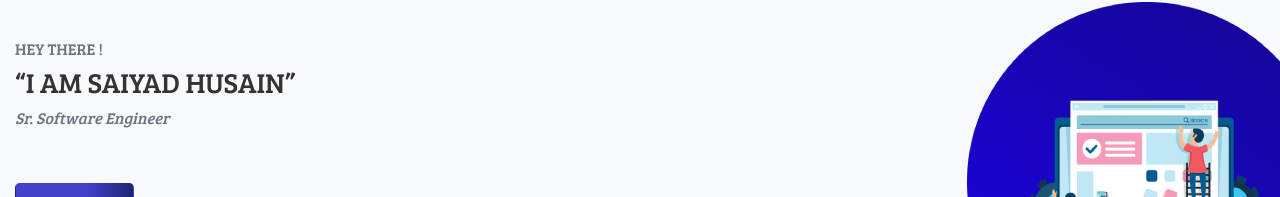
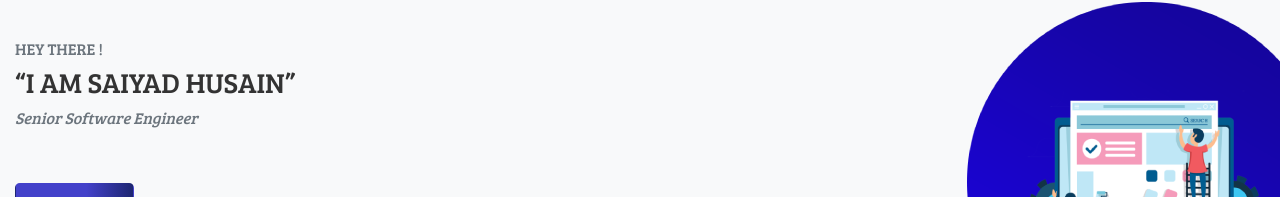
Before and after one commit to sydhsn/saiyadhusain, a React (Create React App) app: page / in a window 1280 px wide. Shown: the part 92-289 px from the top of the page. Built offline with nearby package versions, Linux system fonts and the light colour scheme.

Commit message:
Update Banner.js
Senior

```diff
--- a/src/components/banner/Banner.js
+++ b/src/components/banner/Banner.js
@@ -8,7 +8,7 @@ const Banner = () => {
           <div className="col-sm-6 mob-center align-self-center justify-content-left">
                 <p className="h6 text-muted">HEY THERE !</p>
                 <p className="h3">&ldquo;I AM SAIYAD HUSAIN&rdquo;</p>
-                <p className="h6 text-muted"><cite>Sr. Software Engineer</cite></p>
+                <p className="h6 text-muted"><cite>Senior Software Engineer</cite></p>
                 <a className="btn btn-sm-12 mt-5 btn-lg theme-btn" href="tel:+918652431765"><i className="fa fa-mobile fa-right text-a"/>Call me</a>
             </div>
             <div className="col-sm-6 m-0 p-0">
```
